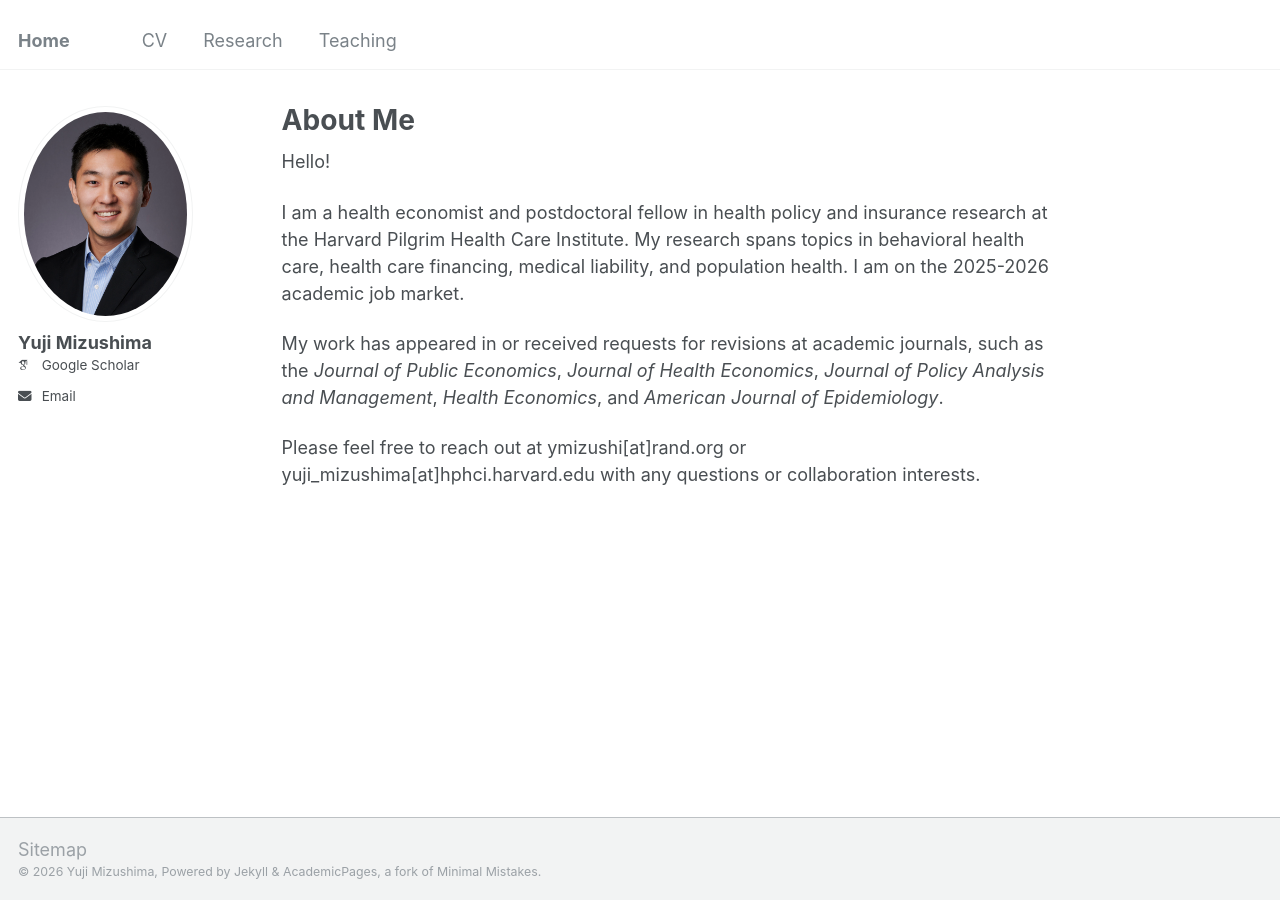
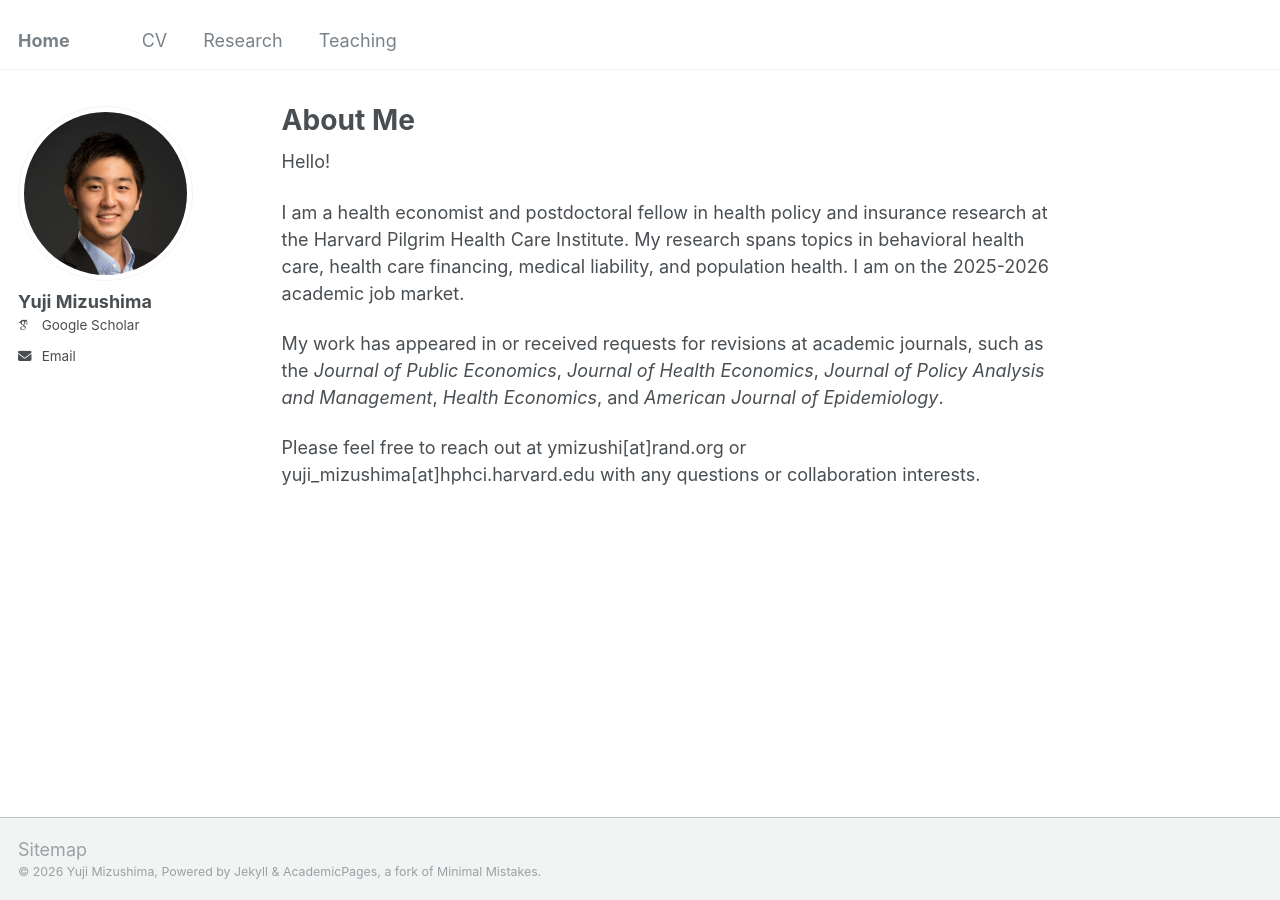
Before and after one commit to yujimizushima/yujimizushima.github.io, a Jekyll site: the page built from _pages/about.md, in a window 1280 px wide. Built offline with Jekyll 4.4.1, drawn with Linux system fonts in a browser that asks for light colours; some web fonts are replaced.

Commit message:
Update _config.yml

```diff
--- a/_config.yml
+++ b/_config.yml
@@ -20,7 +20,7 @@ repository               : "yujimizushima/yujimizushima.github.io"
 #               Additional customization can be done by editing /_includes/author-profile.html
 author:
   # Biographic information
-  avatar           : "Mizushima_Yuji_0957.jpg"
+  avatar           : "profile.jpg"
   name             : "Yuji Mizushima"
   googlescholar    : "https://scholar.google.com/citations?user=KiFbtAwAAAAJ&hl=en"
   email            : "ymizushi@rand.org"
```
